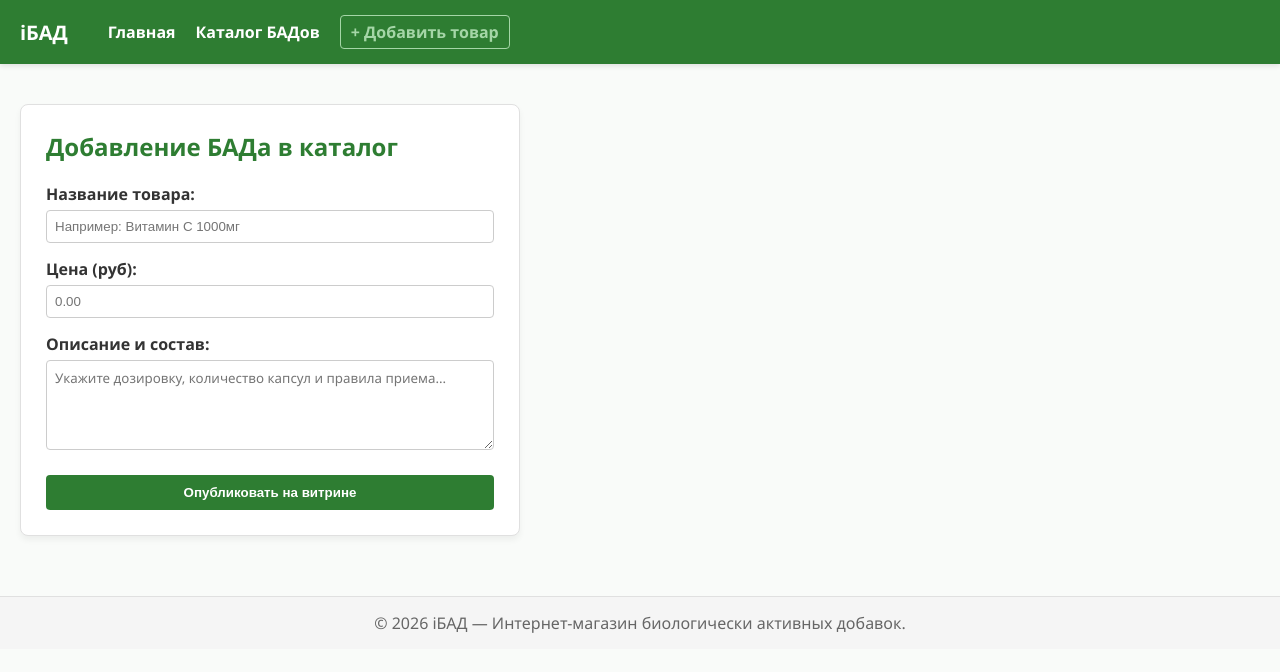
After one commit to haritonov27081994-dev/project2, a Django app: page /products/add/ in a window 1280 px wide. The commit adds this page. Shown: the top 672 px of the page. Run offline with Django 5.2, Linux system fonts and the light colour scheme; the visitor is signed in with stand-in values (Sample User, id 1).

Commit message:
реализовать функционал добавления поста администраторами сайта

```diff
--- a/apps/products/templates/products/base.html
+++ b/apps/products/templates/products/base.html
@@ -4,28 +4,34 @@
 <head>
   <meta charset="UTF-8">
   <meta name="viewport" content="width=device-width, initial-scale=1.0">
-  <!-- Блок для динамической замены заголовка вкладки -->
+  <!-- Блок для динамической замены заголовка вкладки на разных страницах -->
   <title>{% block page_title %}{% endblock page_title %}</title>
+
+  <link rel="icon" href="{% static 'images/favicon.png' %}">
+
   <link rel="stylesheet" href="{% static 'css/style.css' %}">
-  <link rel="icon" href="{% static 'images/favicon.png' %}">
 </head>
-<body style="font-family: Arial, sans-serif; margin: 0; padding: 0;">
+<body style="margin: 0; padding: 0;">
 
-  <!-- Общая шапка интернет-магазина для всех страниц -->
+  <!-- Общая шапка интернет-магазина -->
   <header style="background-color: #2e7d32; padding: 15px 20px; color: white;">
     <nav style="display: flex; gap: 20px; align-items: center;">
       <strong style="font-size: 20px; margin-right: 20px;">iБАД</strong>
       <a href="{% url 'products:home' %}" style="color: white; text-decoration: none; font-weight: bold;">Главная</a>
       <a href="{% url 'products:product_list' %}" style="color: white; text-decoration: none; font-weight: bold;">Каталог БАДов</a>
+
+      {% if user.is_authenticated and user.is_staff %}
+        <a href="{% url 'products:product_add' %}" style="color: #a5d6a7; text-decoration: none; font-weight: bold; border: 1px solid #a5d6a7; padding: 5px 10px; border-radius: 4px;">+ Добавить товар</a>
+      {% endif %}
     </nav>
   </header>
 
-  <!-- Сюда подставится уникальный контент каждой страницы -->
+
   <main style="padding: 20px;">
     {% block page_content %}{% endblock page_content %}
   </main>
 
-  <footer style="background-color: #f5f5f5; text-align: center; padding: 15px; margin-top: 40px; color: #666;">
+  <footer style="background-color: #f5f5f5; text-align: center; padding: 15px; margin-top: 40px; color: #666; border-top: 1px solid #e0e0e0;">
     <p>&copy; 2026 iБАД — Интернет-магазин биологически активных добавок.</p>
   </footer>
 
--- /dev/null
+++ b/apps/products/templates/products/product_add.html
@@ -0,0 +1,34 @@
+{% extends "products/base.html" %}
+
+{% block page_title %}
+  iБАД | Добавить новый товар
+{% endblock page_title %}
+
+{% block page_content %}
+  <div style="max-width: 500px; margin-top: 20px; border: 1px solid #e0e0e0; padding: 25px; border-radius: 8px; background-color: white; box-shadow: 0 4px 6px rgba(0,0,0,0.05);">
+    <h1 style="color: #2e7d32; margin-bottom: 20px; font-size: 24px;">Добавление БАДа в каталог</h1>
+
+    <form method="POST">
+      {% csrf_token %} <!-- Защита от CSRF-атак -->
+
+      <div style="margin-bottom: 15px;">
+        <label for="titleInput" style="display: block; font-weight: bold; margin-bottom: 5px;">Название товара:</label>
+        <input id="titleInput" name="title" type="text" placeholder="Например: Витамин С 1000мг" required style="width: 100%; padding: 8px; border: 1px solid #ccc; border-radius: 4px;">
+      </div>
+
+      <div style="margin-bottom: 15px;">
+        <label for="priceInput" style="display: block; font-weight: bold; margin-bottom: 5px;">Цена (руб):</label>
+        <input id="priceInput" name="price" type="number" step="0.01" placeholder="0.00" required style="width: 100%; padding: 8px; border: 1px solid #ccc; border-radius: 4px;">
+      </div>
+
+      <div style="margin-bottom: 20px;">
+        <label for="descriptionInput" style="display: block; font-weight: bold; margin-bottom: 5px;">Описание и состав:</label>
+        <textarea id="descriptionInput" name="description" rows="4" placeholder="Укажите дозировку, количество капсул и правила приема..." required style="width: 100%; padding: 8px; border: 1px solid #ccc; border-radius: 4px; font-family: inherit;"></textarea>
+      </div>
+
+      <button type="submit" style="background-color: #2e7d32; color: white; border: none; padding: 10px 20px; border-radius: 4px; cursor: pointer; font-weight: bold; width: 100%;">
+        Опубликовать на витрине
+      </button>
+    </form>
+  </div>
+{% endblock page_content %}
--- a/apps/products/urls.py
+++ b/apps/products/urls.py
@@ -1,10 +1,11 @@
 from django.urls import path
 from . import views
 
-app_name = 'products' # Пространство имен
+app_name = 'products'
 
 urlpatterns = [
     path('', views.home_page_view, name='home'),
     path('products/', views.product_list_view, name='product_list'),
     path('products/<int:product_id>/', views.product_detail_view, name='product_detail'),
+    path('products/add/', views.product_add_view, name='product_add'),
 ]
--- a/apps/products/views.py
+++ b/apps/products/views.py
@@ -1,15 +1,32 @@
-from django.shortcuts import render, get_object_or_404
+from django.shortcuts import render, get_object_or_404, redirect
+from django.http import HttpResponseForbidden  # Импортируем защиту доступа
 from .models import Product
 
 def home_page_view(request):
     return render(request, template_name='products/index.html')
 
 def product_list_view(request):
-
     products = Product.objects.all()
     return render(request, template_name='products/product_list.html', context={'products': products})
 
 def product_detail_view(request, product_id):
-
     product = get_object_or_404(Product, id=product_id)
     return render(request, 'products/product_detail.html', {'product': product})
+
+# Финальный защищенный контроллер добавления товара
+def product_add_view(request):
+    # Проверяем: если не авторизован ИЛИ не является админом (персоналом)
+    if not request.user.is_authenticated or not request.user.is_staff:
+        return HttpResponseForbidden("<h1>Доступ запрещен</h1><p>Только администраторы могут добавлять товары.</p>")
+
+    # Если это админ, отдаем форму или принимаем данные
+    if request.method == "GET":
+        return render(request, 'products/product_add.html')
+
+    elif request.method == "POST":
+        new_product = Product.objects.create(
+            title=request.POST['title'],
+            price=request.POST['price'],
+            description=request.POST['description']
+        )
+        return redirect('products:product_detail', product_id=new_product.id)
--- a/config/urls.py
+++ b/config/urls.py
@@ -19,6 +19,6 @@ from django.urls import include, path
 
 urlpatterns = [
     path('admin/', admin.site.urls),
-    # Подключаем маршруты приложения товаров для главной страницы
+    # Подключаем маршруты приложения продуктов к корню сайта
     path('', include('apps.products.urls')),
 ]
```
